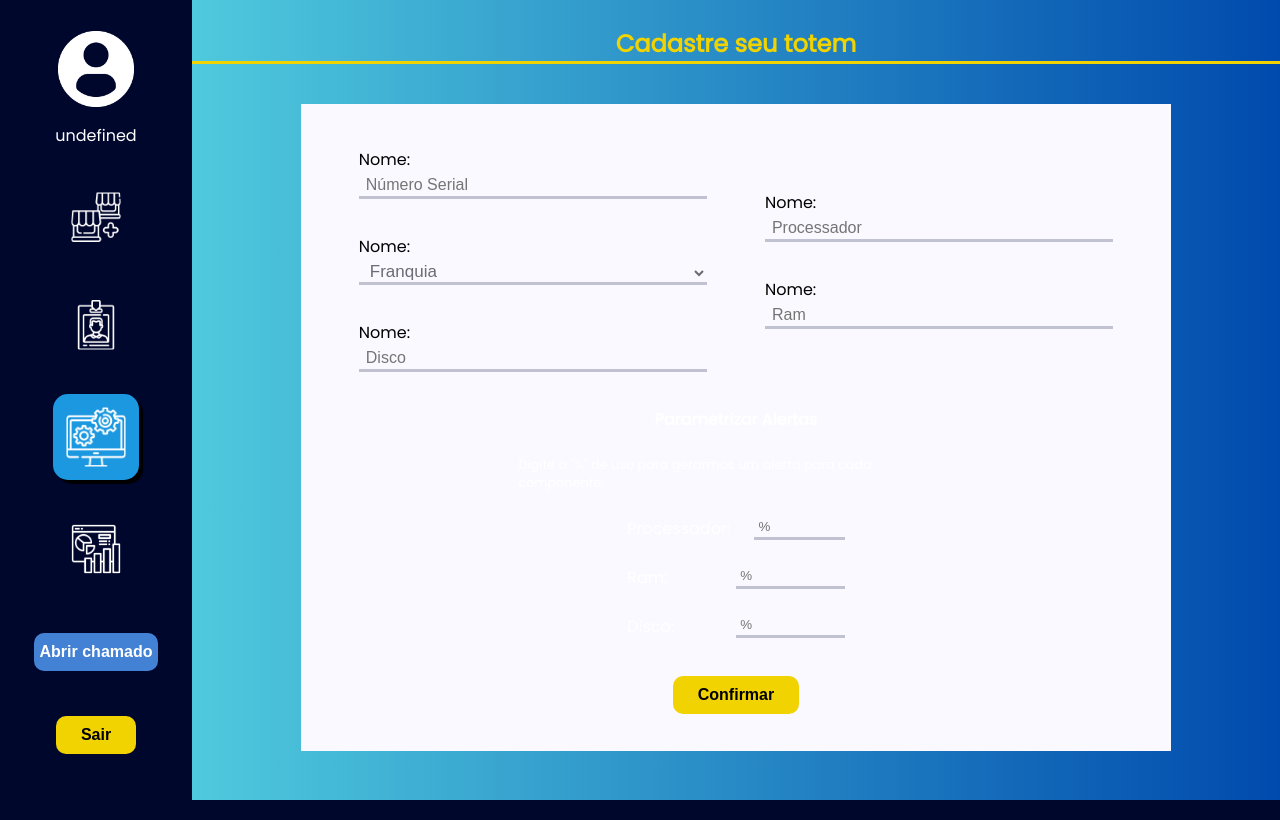
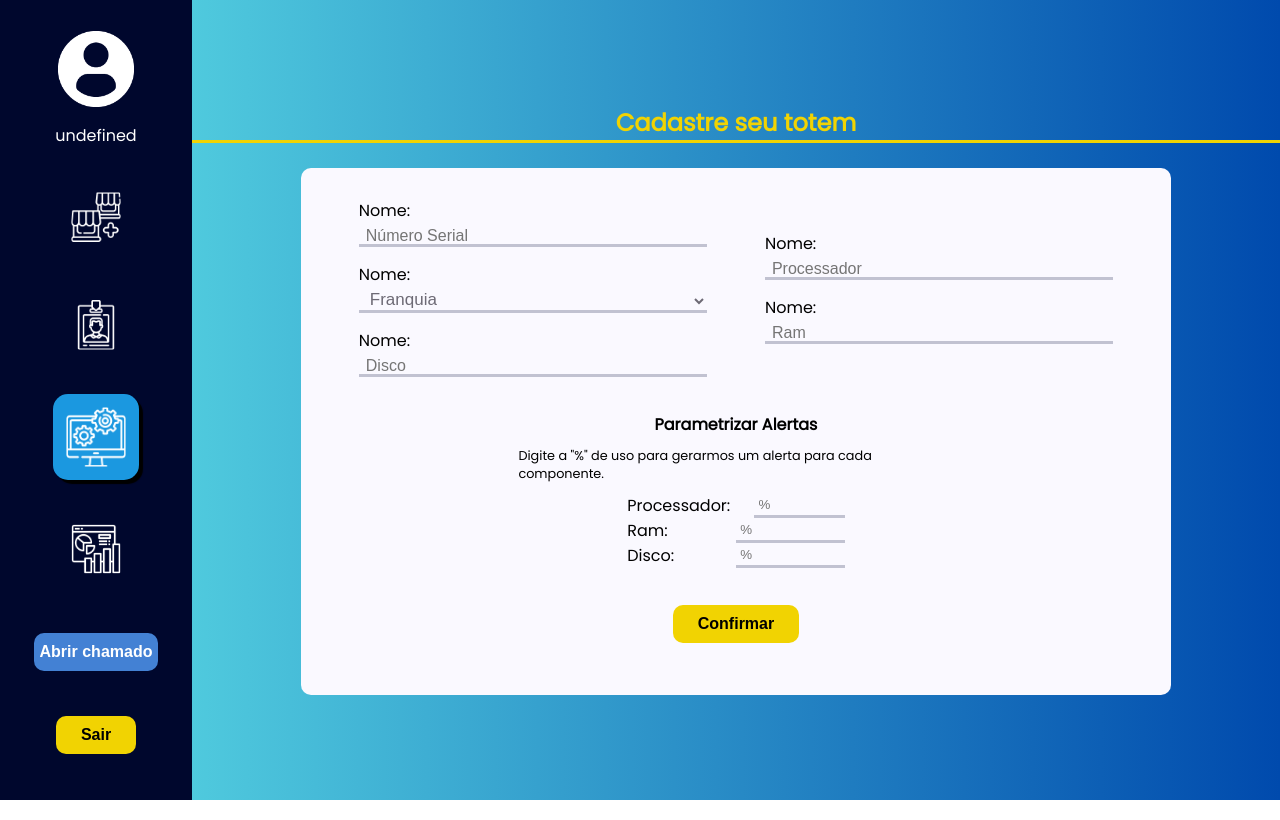
Before and after one commit to Tood-Tech/Tood, a website: page site/public/perfil/totem.html in a window 1280 px wide. Drawn offline with Linux system fonts and the light colour scheme; no server answers.

Commit message:
alterações no front-end da tela de totem

```diff
--- a/site/public/assets/css/totem.css
+++ b/site/public/assets/css/totem.css
@@ -11,12 +11,13 @@
     flex-direction: column;
     justify-content: center;
     align-items: center;
-    margin-top: 2%;
-    gap: 5vh;
+    height: 100vh;
 }
 
 .form{
     width: 80%;
+    border-radius: 10px;
+    padding: 15px 0;
     background-color: #FAF9FF;
     display: flex;
     flex-direction: column;
@@ -26,7 +27,8 @@
 
 .title-form{
     width: 100%;
-    height: 6%;
+    /* height: 6%; */
+    margin-bottom: 25px;
     display: flex;
     justify-content: center;
     align-items: center;
@@ -37,21 +39,21 @@
 .form-inputs{
     display: flex;
     width: 100%;
-    height: 40%;
+    /* height: 40%; */
     justify-content: space-evenly;
     align-items: center;
-    margin-top: 5%;
+    margin-top: 15px;
 }
 
 .parteForm{
     width: 40%;
-    height: 60%;
+    /* height: 60%; */
 }
 
 .inputs {
     width: 100%;
-    height: 3vh;
-    margin-bottom: 10%;
+    /* height: 3vh; */
+    margin-bottom: 15px;
     padding-left: 2%;
     background-color: transparent;
     border: none;
@@ -90,22 +92,23 @@
 }
 
 .parametrizar{
-    height: 40%;
+    /* height: 40%; */
+    margin-top: 20px;
     width: 50%;
     display: flex;
     flex-direction: column;
     align-items: center;
     justify-content: space-evenly;
-    gap: 3vh;
+    /* gap: 3vh; */
 }
 .titleParametrizar{
     font-size: 100%;
-    color: white;
+    /* color: white; */
 }
 .pDescricao{
-    color: white;
+    /* color: white; */
     font-size: 80%;
-
+    margin: 10px 0;
 }
 .parametrizarIpts{
     width: 50%;
@@ -121,11 +124,11 @@
     justify-content: space-between;
     gap: 3vh;
 }
-.labelComponentes{
+/* .labelComponentes{
     color: white;
 
 }
-
+ */
 .totem{
     box-shadow: 4px 4px 1px black;
     background-color: #1B98E0;
@@ -262,8 +265,7 @@
 
 .comboBox {
     width: 100%;
-    height: 3vh;
-    margin-bottom: 10%;
+    margin-bottom: 15px;
     padding-left: 2%;
     background-color: transparent;
     border: none;
--- a/site/public/perfil/totem.html
+++ b/site/public/perfil/totem.html
@@ -153,14 +153,8 @@
             </div>
             </div>
 
-
         </section>
     </main>
-    <footer>
-
-    </footer>
-
-
 
 </body>
 
```
